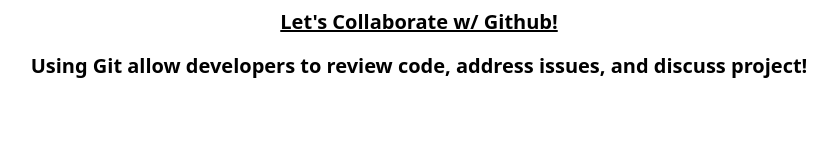
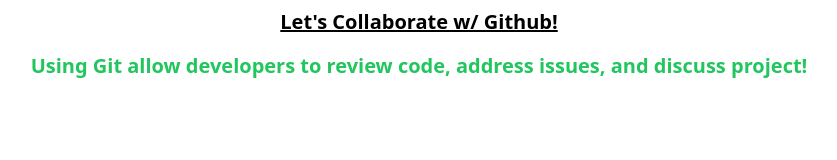
Before and after one commit to mkim321/mdia-4590-inclass, a plain HTML site: page index.html in a window 1280 px wide. Shown: the whole page, without its empty margins (221-1058 px from the left). Drawn offline with nearby package versions, Linux system fonts and the light colour scheme.

Commit message:
Adds new color heading

```diff
--- a/index.html
+++ b/index.html
@@ -11,7 +11,7 @@
     <header class="container px-4 mx-auto">
         <div class="text-center mt-2">
             <h1 class="text-xl font-bold underline">Let's Collaborate w/ Github!</h1>
-            <h3 class="text-xl font-bold mt-4">Using Git allow developers to review code, address issues, and discuss project!</h3>
+            <h3 class="text-xl font-bold mt-4 text-green-500">Using Git allow developers to review code, address issues, and discuss project!</h3>
         </div>
     </header>
 </body>
```
